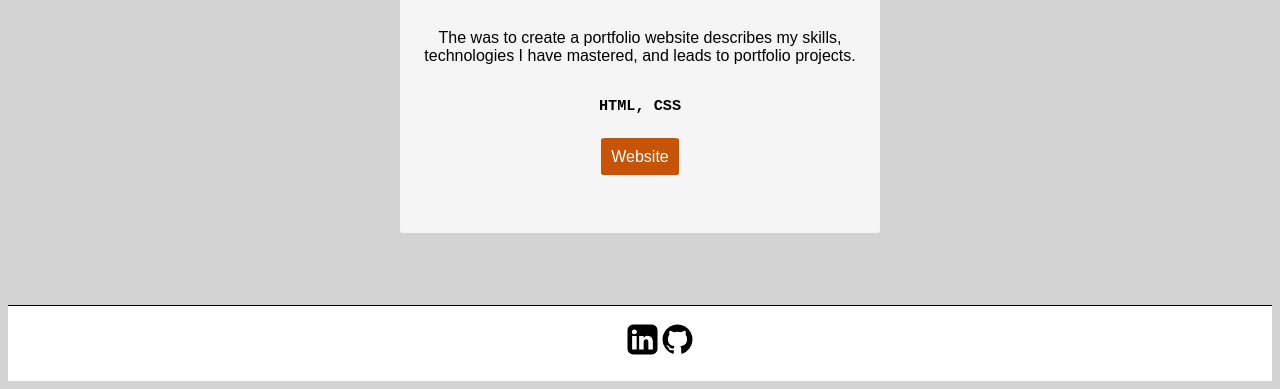
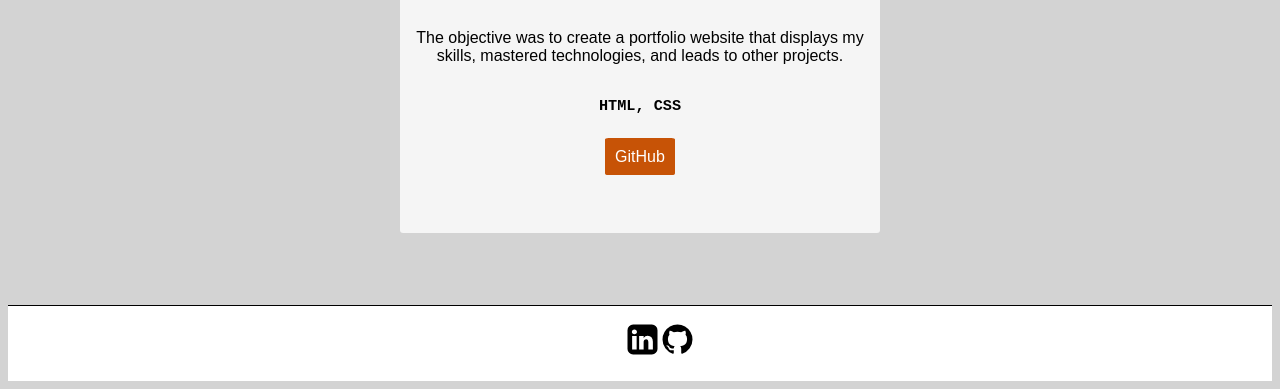
Before and after one commit to jeffreymark1/PortfolioWebsite, a plain HTML site: page index.html in a window 1280 px wide. Shown: the part 2935-3324 px from the top of the page. Drawn offline with Linux system fonts and the light colour scheme.

Commit message:
edited description and button on 'This Website' div block

```diff
--- a/index.html
+++ b/index.html
@@ -125,10 +125,10 @@
             <div class = "this_website_description">
                 <h1>This Website</h1>
                     <div class = "inside-box-pic-div"><img class="inside_box_pic" src="this-website.png" alt="this-website"></div>
-                <p class="project-description">The was to create a portfolio website describes my skills, technologies I have mastered, and leads to portfolio projects.</p>
+                <p class="project-description">The objective was to create a portfolio website that displays my skills, mastered technologies, and leads to other projects.</p>
                 <h3>HTML, CSS</h3>
                 <br>
-                <a href="https://jeffgermainportfolio.netlify.app" class="btn" target="_self">Website</a>
+                <a href="https://github.com/jeffreymark1/PortfolioWebsite" class="btn" target="_self">GitHub</a>
             </div>
         </div>
     </div>
```
